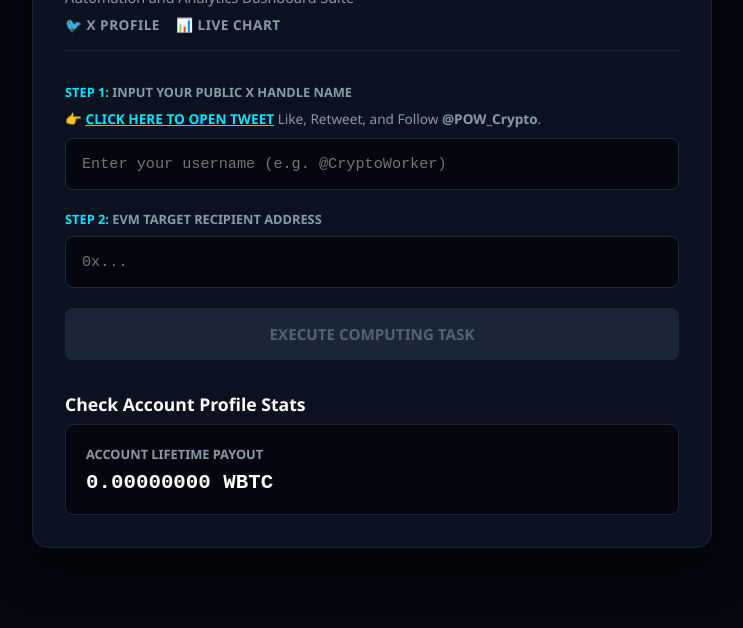
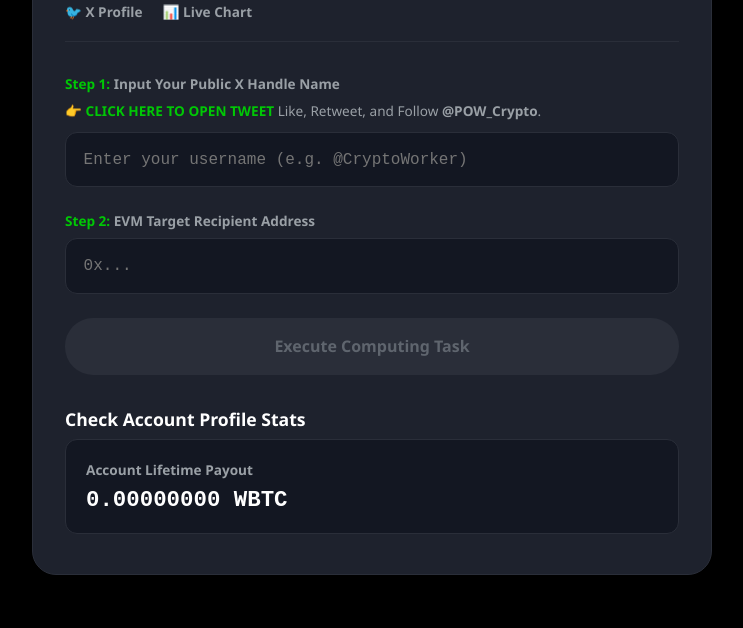
Before and after one commit to Amyu112906/pow-backend, a website: page index.html in a window 1280 px wide. Shown: the part 172-800 px from the top of the page, without its empty margins (268-1011 px from the left). Drawn offline with Linux system fonts and the light colour scheme.

Commit message:
Refactor HTML structure and styles for terminal
Updated styles and layout for improved UI and accessibility.

```diff
--- a/index.html
+++ b/index.html
@@ -6,53 +6,53 @@
     <title>POW Automation Control Terminal</title>
     <style>
         :root {
-            --bg-color: #04080f;
-            --card-bg: #0b121f;
-            --accent: #00e5ff;
-            --accent-glow: rgba(0, 229, 255, 0.2);
+            /* 🟢 AUTHENTIC ROBINHOOD SIGNATURE DARK MODE PALETTE */
+            --bg-color: #000000;
+            --card-bg: #1e222d;
+            --accent: #00c805;
+            --accent-glow: rgba(0, 200, 5, 0.15);
             --text-main: #ffffff;
-            --text-muted: #8a99a8;
-            --success: #00e676;
-            --error: #f43f5e;
-            --border-color: #1a2638;
+            --text-muted: #9aa0a6;
+            --success: #00c805;
+            --error: #ff3b30;
+            --border-color: #2a2e39;
         }
         * { box-sizing: border-box; margin: 0; padding: 0; font-family: 'Segoe UI', system-ui, sans-serif; }
         body { background-color: var(--bg-color); color: var(--text-main); display: flex; align-items: center; justify-content: center; min-height: 100vh; padding: 1.5rem; }
 
-        .terminal-box { background: var(--card-bg); width: 100%; max-width: 680px; padding: 2rem; border-radius: 16px; border: 1px solid var(--border-color); box-shadow: 0 20px 40px rgba(0,0,0,0.6); position: relative; }
-        .terminal-box::before { content: ''; position: absolute; top: 0; left: 0; width: 100%; height: 4px; background: linear-gradient(90deg, transparent, var(--accent), transparent); }
+        .terminal-box { background: var(--card-bg); width: 100%; max-width: 680px; padding: 2.5rem 2rem; border-radius: 24px; border: 1px solid var(--border-color); box-shadow: 0 25px 50px rgba(0,0,0,0.8); position: relative; }
 
-        /* 🔗 EXTERNAL LINKS HEADER COMPONENT */
-        .project-links { display: flex; gap: 1rem; margin-bottom: 2rem; padding-bottom: 1rem; border-bottom: 1px solid var(--border-color); }
-        .lnk-btn { display: inline-flex; align-items: center; gap: 0.5rem; color: var(--text-muted); text-decoration: none; font-size: 0.85rem; font-weight: 700; text-transform: uppercase; letter-spacing: 0.5px; transition: 0.2s; }
-        .lnk-btn:hover { color: var(--accent); text-shadow: 0 0 8px var(--accent-glow); }
+        .project-links { display: flex; gap: 1.25rem; margin-bottom: 2rem; padding-bottom: 1.25rem; border-bottom: 1px solid var(--border-color); }
+        .lnk-btn { display: inline-flex; align-items: center; gap: 0.5rem; color: var(--text-muted); text-decoration: none; font-size: 0.85rem; font-weight: 600; transition: 0.2s; }
+        .lnk-btn:hover { color: var(--accent); }
 
-        h1 { font-size: 2rem; font-weight: 800; margin-bottom: 0.25rem; }
-        h1 span { color: var(--accent); text-shadow: 0 0 15px var(--accent-glow); }
-        p.intro-text { color: var(--text-muted); font-size: 0.9rem; margin-bottom: 0.5rem; }
+        h1 { font-size: 2.2rem; font-weight: 700; margin-bottom: 0.25rem; letter-spacing: -0.5px; }
+        h1 span { color: var(--accent); }
+        p.intro-text { color: var(--text-muted); font-size: 0.95rem; margin-bottom: 0.5rem; }
 
-        .input-group { margin-bottom: 1.25rem; text-align: left; }
-        label { display: block; margin-bottom: 0.5rem; font-size: 0.8rem; font-weight: 600; color: var(--text-muted); text-transform: uppercase; }
+        .input-group { margin-bottom: 1.5rem; text-align: left; }
+        label { display: block; margin-bottom: 0.5rem; font-size: 0.85rem; font-weight: 600; color: var(--text-muted); }
         label span { color: var(--accent); }
-        .sub-label-link { margin: 2px 0 10px 0; font-size: 0.85rem; color: var(--text-muted); }
-        .sub-label-link a { color: var(--accent); text-decoration: underline; font-weight: 600; }
+        .sub-label-link { margin: 4px 0 12px 0; font-size: 0.85rem; color: var(--text-muted); }
+        .sub-label-link a { color: var(--accent); text-decoration: none; font-weight: 600; }
+        .sub-label-link a:hover { text-decoration: underline; }
 
-        .address-input { width: 100%; background: #03060c; border: 1px solid #1a2b3c; padding: 1rem; border-radius: 8px; color: #fff; font-size: 0.95rem; outline: none; transition: 0.3s; font-family: monospace; }
-        .address-input:focus { border-color: var(--accent); box-shadow: 0 0 12px var(--accent-glow); }
+        .address-input { width: 100%; background: #131722; border: 1px solid var(--border-color); padding: 1.1rem; border-radius: 12px; color: #fff; font-size: 1rem; outline: none; transition: 0.2s; font-family: monospace; }
+        .address-input:focus { border-color: var(--accent); box-shadow: 0 0 0 1px var(--accent); }
 
-        .cta-btn { background: var(--accent); color: #000; border: none; padding: 1rem; font-size: 0.95rem; font-weight: 700; border-radius: 8px; cursor: pointer; width: 100%; transition: 0.3s; text-transform: uppercase; display: block; text-align: center; text-decoration: none; }
-        .cta-btn:hover { background: #1eff24; box-shadow: 0 0 20px var(--accent-glow); }
-        .cta-btn:disabled { background: #1a2638; color: #526375; cursor: not-allowed; box-shadow: none; }
+        .cta-btn { background: var(--accent); color: #000000; border: none; padding: 1.1rem; font-size: 1rem; font-weight: 700; border-radius: 28px; cursor: pointer; width: 100%; transition: 0.2s; display: block; text-align: center; text-decoration: none; }
+        .cta-btn:hover { background: #00e606; transform: scale(1.01); }
+        .cta-btn:disabled { background: #2a2e39; color: #5f656e; cursor: not-allowed; transform: none; }
 
         .market-grid { display: grid; grid-template-columns: 1fr; gap: 1rem; margin-top: 1rem; }
-        .stat-card { background: #03060c; border: 1px solid var(--border-color); padding: 1.25rem; border-radius: 8px; text-align: left; }
-        .stat-card .val { font-size: 1.3rem; font-weight: bold; color: #fff; font-family: monospace; margin-top: 0.25rem; }
+        .stat-card { background: #131722; border: 1px solid var(--border-color); padding: 1.25rem; border-radius: 12px; text-align: left; }
+        .stat-card .val { font-size: 1.4rem; font-weight: 600; color: #fff; font-family: monospace; margin-top: 0.25rem; }
 
-        .progress-track { width: 100%; background: #1a2638; height: 8px; border-radius: 4px; margin-top: 1.5rem; display: none; overflow: hidden; }
+        .progress-track { width: 100%; background: #2a2e39; height: 6px; border-radius: 3px; margin-top: 1.5rem; display: none; overflow: hidden; }
         .progress-fill { width: 0%; height: 100%; background: var(--accent); transition: width 0.1s linear; }
-        .status-banner { margin-top: 1.5rem; padding: 1rem; border-radius: 8px; font-weight: 600; font-size: 0.95rem; display: none; text-align: left; border: 1px solid; }
-        .status-banner.success { background: rgba(0, 230, 118, 0.05); border-color: rgba(0, 230, 118, 0.2); color: var(--success); }
-        .status-banner.error { background: rgba(244, 63, 94, 0.05); border-color: rgba(244, 63, 94, 0.2); color: var(--error); }
+        .status-banner { margin-top: 1.5rem; padding: 1.1rem; border-radius: 12px; font-weight: 600; font-size: 0.95rem; display: none; text-align: left; border: 1px solid; }
+        .status-banner.success { background: rgba(0, 200, 5, 0.05); border-color: rgba(0, 200, 5, 0.2); color: var(--success); }
+        .status-banner.error { background: rgba(255, 59, 48, 0.05); border-color: rgba(255, 59, 48, 0.2); color: var(--error); }
     </style>
 </head>
 <body>
@@ -61,13 +61,11 @@
         <h1>POW <span>Terminal</span></h1>
         <p class="intro-text">Automation and Analytics Dashboard Suite</p>
 
-        <!-- 🔗 DYNAMIC LINKS (Update targets directly via the backend server file) -->
         <div class="project-links">
             <a href="https://x.com" id="nav-x-link" target="_blank" class="lnk-btn">🐦 X Profile</a>
             <a href="https://dextools.io" id="nav-chart-link" target="_blank" class="lnk-btn">📊 Live Chart</a>
         </div>
 
-        <!-- 💎 MAIN REWARDS PANEL -->
         <div class="input-group">
             <label for="twitter-proof"><span>Step 1:</span> Input Your Public X Handle Name</label>
             <div class="sub-label-link">
@@ -85,7 +83,7 @@
         <div class="progress-track" id="progress-container"><div class="progress-fill" id="progress-bar"></div></div>
         <div id="status-display" class="status-banner"></div>
 
-        <h2 style="font-size:1.1rem; margin-top:2rem; margin-bottom:0.5rem; text-align:left;">Check Account Profile Stats</h2>
+        <h2 style="font-size:1.1rem; margin-top:2rem; margin-bottom:0.5rem; text-align:left; font-weight: 600;">Check Account Profile Stats</h2>
         <div class="market-grid" style="margin-top:0;">
             <div class="stat-card">
                 <label>Account Lifetime Payout</label>
@@ -107,7 +105,6 @@
         const navXLink = document.getElementById('nav-x-link');
         const navChartLink = document.getElementById('nav-chart-link');
 
-        // Sync visual links with active campaign variables from server backend
         async function loadCampaignDetails() {
             try {
                 const response = await fetch('/api/get-raid-link');
@@ -116,7 +113,7 @@
                 if (data.officialXLink) navXLink.href = data.officialXLink;
                 if (data.chartLink) navChartLink.href = data.chartLink;
             } catch (err) {
-                console.error("Failed to load ecosystem link configuration nodes:", err);
+                console.error("Failed to load runtime configurations:", err);
             }
         }
 
@@ -174,3 +171,12 @@
                         walletAddress: addressInput.value.trim(),
                         twitterProof: twitterInput.value.trim(),
                         workToken: "VALID_COMPUTATION_TOKEN_HASH_99"
+                    })
+                });
+
+                const data = await response.json();
+                progressContainer.style.display = 'none';
+                statusDisplay.style.display = 'block';
+
+                if (data.success) {
+                    statusDisplay.className = "status-banner success";
```
